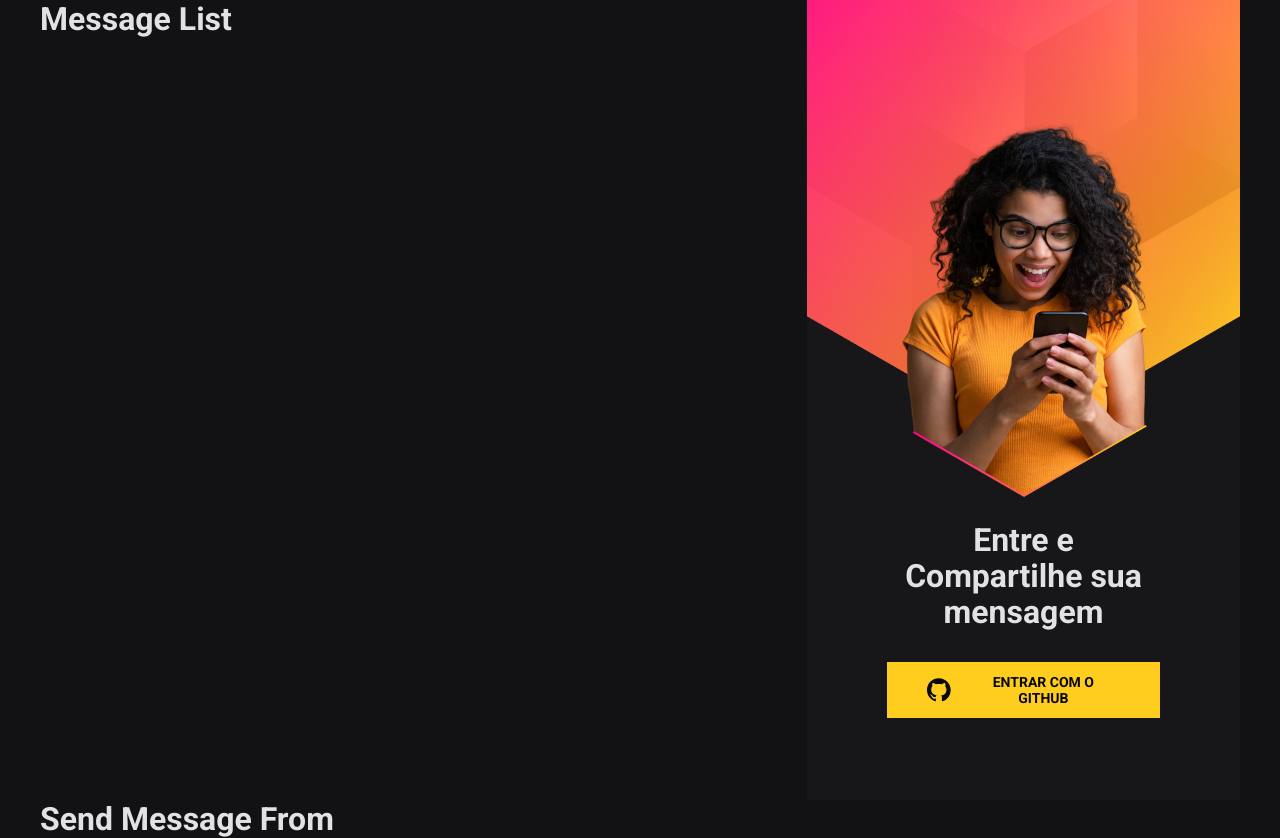
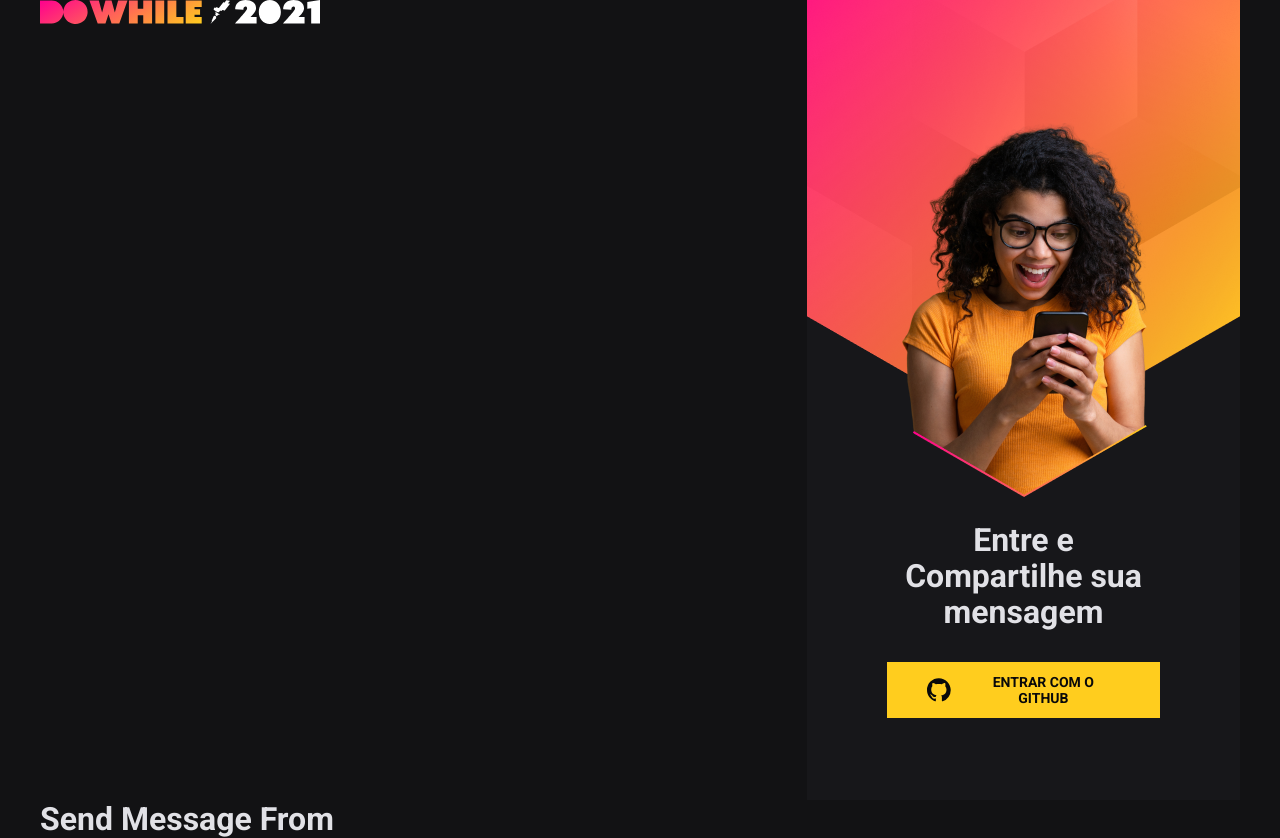
Before and after one commit to juliofilizzola/node_heart, a React (Vite) app in the folder web/: page / in a window 1280 px wide. Built offline with nearby package versions, Linux system fonts and the light colour scheme.

Commit message:
criando estilização do messageList

```diff
--- a/web/src/components/MessageList/index.tsx
+++ b/web/src/components/MessageList/index.tsx
@@ -1,6 +1,11 @@
+import styles from './styles.module.scss';
+import logoImg from '../../assets/logo.svg';
+
 const MessageList = () => {
   return (
-    <h1>Message List</h1>
+    <div className={styles.MessageList}>
+      <img src={logoImg} alt="logo heart"/>
+    </div>
   );
 };
 
--- /dev/null
+++ b/web/src/components/MessageList/styles.module.scss
@@ -0,0 +1,3 @@
+.messageList {
+
+}
```
